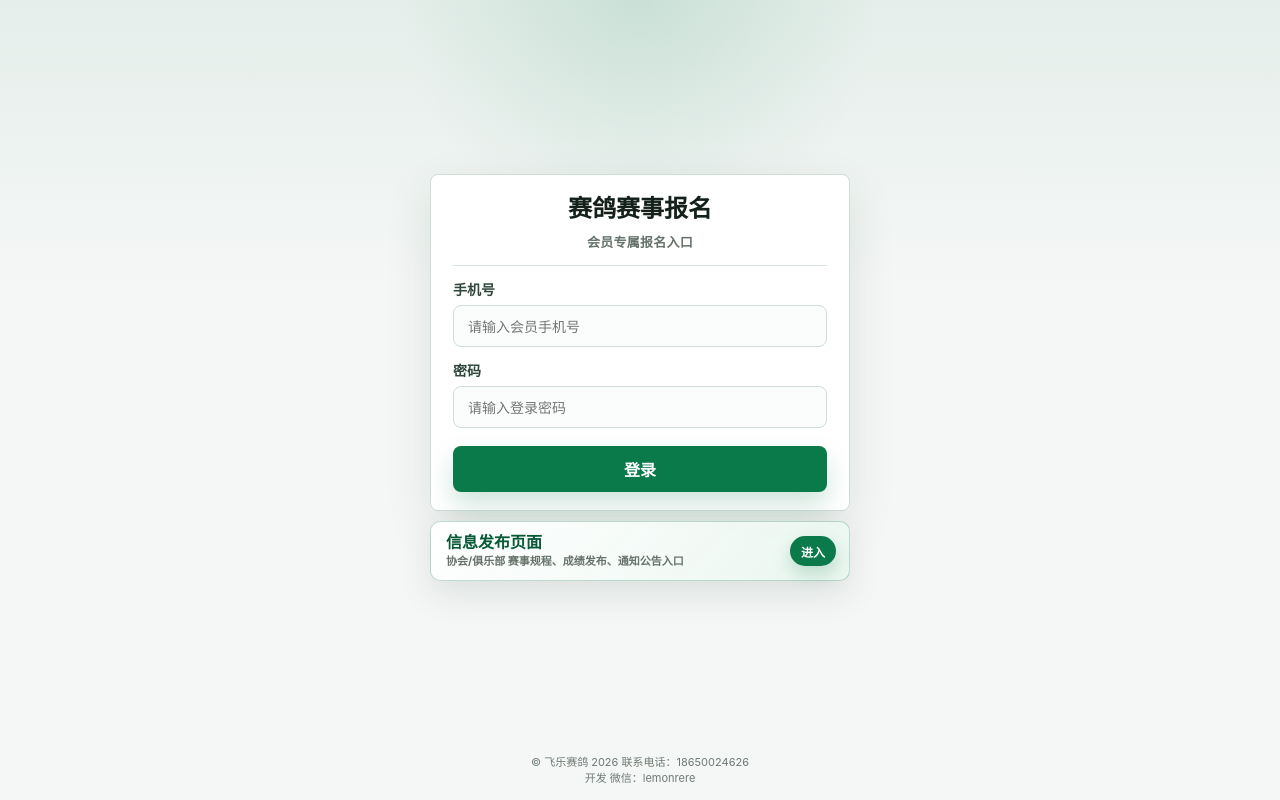
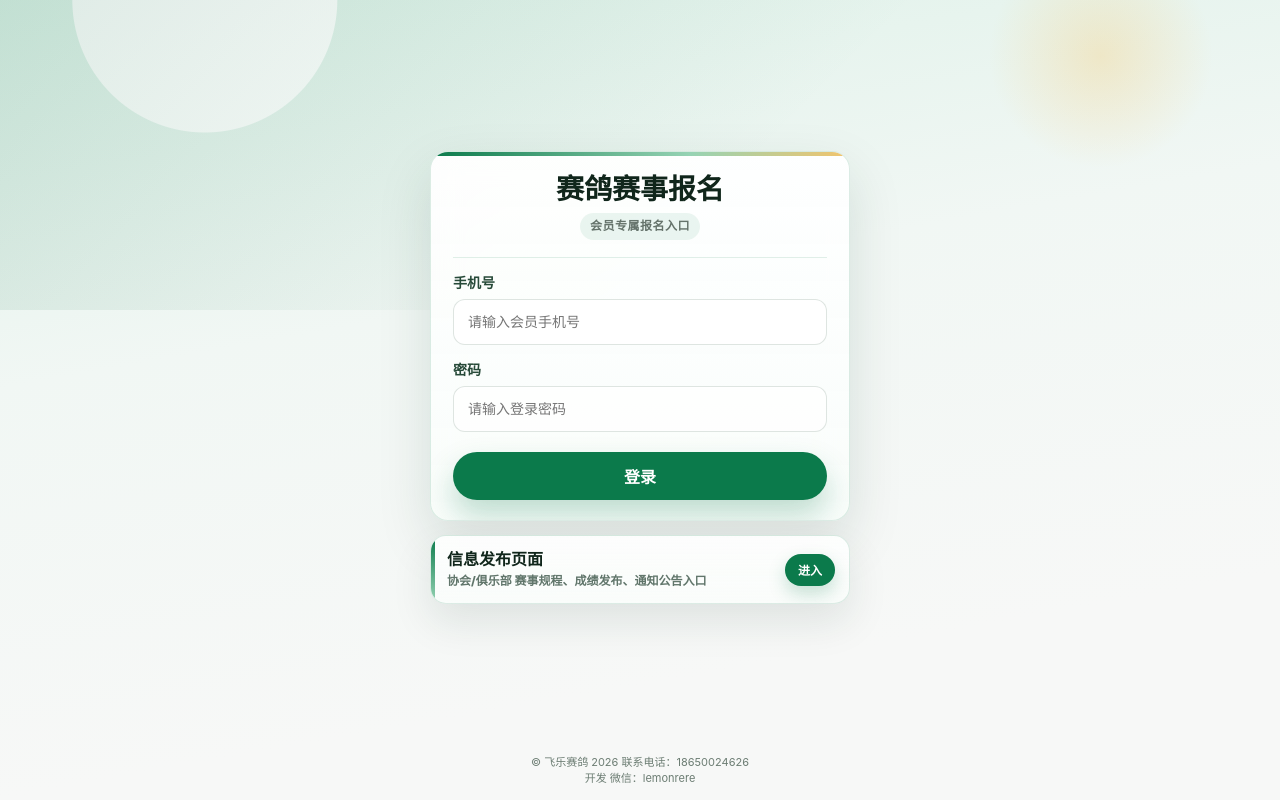
Before and after one commit to Alcu1n/PigeonRacing, a Vue app in the folder frontend/member-h5/: page /login in a window 1280 px wide. Built offline with nearby package versions, Linux system fonts and the light colour scheme; no server answers.

Commit message:
登录页 UI 更新

```diff
--- a/frontend/member-h5/src/style.css
+++ b/frontend/member-h5/src/style.css
@@ -34,25 +34,39 @@ button:disabled { cursor: not-allowed; opacity: .5; }
 }
 
 .login-screen {
+  position: relative;
+  overflow: hidden;
   min-height: 100dvh;
   display: grid;
   grid-template-rows: minmax(0, 1fr) auto;
   align-items: stretch;
   justify-items: center;
   gap: 0;
-  padding: 0 22px max(12px, env(safe-area-inset-bottom));
+  padding: 0 18px max(12px, env(safe-area-inset-bottom));
   background:
-    radial-gradient(circle at 50% 0, rgba(11, 122, 75, .12), rgba(11, 122, 75, 0) 240px),
-    linear-gradient(180deg, rgba(11, 122, 75, .07), rgba(245, 247, 246, 0) 36%),
-    var(--bg);
+    radial-gradient(circle at 16% 0%, rgba(255, 255, 255, .96) 0 132px, rgba(255, 255, 255, 0) 133px),
+    linear-gradient(170deg, rgba(221, 241, 232, .96) 0, rgba(241, 247, 244, .98) 38%, #f7f8f7 78%);
+}
+
+.login-screen::before {
+  content: "";
+  position: absolute;
+  inset: 0 0 auto;
+  height: 310px;
+  pointer-events: none;
+  background:
+    linear-gradient(135deg, rgba(8, 106, 63, .13), rgba(255, 255, 255, 0) 58%),
+    radial-gradient(circle at 86% 18%, rgba(251, 190, 78, .25), rgba(251, 190, 78, 0) 112px);
 }
 
 .login-main {
+  position: relative;
+  z-index: 1;
   width: 100%;
   align-self: center;
   display: grid;
   justify-items: center;
-  gap: 10px;
+  gap: 14px;
   padding: clamp(12px, 3.5dvh, 28px) 0;
 }
 
@@ -66,25 +80,40 @@ button:disabled { cursor: not-allowed; opacity: .5; }
 }
 
 .login-panel {
-  padding: 20px 22px 18px;
-  border-color: #cddfd5;
-  box-shadow: 0 18px 48px rgba(13, 43, 30, .11);
+  position: relative;
+  overflow: hidden;
+  padding: 22px 22px 20px;
+  border-color: rgba(11, 122, 75, .14);
+  border-radius: 18px;
+  background:
+    linear-gradient(180deg, rgba(255, 255, 255, .94), rgba(250, 253, 251, .90));
+  box-shadow: 0 22px 54px rgba(16, 52, 35, .13);
+  backdrop-filter: blur(14px);
+}
+
+.login-panel::before {
+  content: "";
+  position: absolute;
+  inset: 0 0 auto;
+  height: 4px;
+  background: linear-gradient(90deg, #0b7a4b, #96d3b4 62%, #f2c46d);
 }
 
 .login-brand {
   display: grid;
   justify-items: center;
-  gap: 5px;
-  padding-bottom: 13px;
-  border-bottom: 1px solid var(--border);
+  gap: 6px;
+  padding-bottom: 17px;
+  border-bottom: 1px solid rgba(11, 122, 75, .12);
   text-align: center;
 }
 
 .login-logo {
-  max-width: 136px;
-  max-height: 56px;
+  max-width: 152px;
+  max-height: 64px;
   object-fit: contain;
-  margin-bottom: 2px;
+  margin-bottom: 4px;
+  filter: drop-shadow(0 10px 18px rgba(16, 52, 35, .12));
 }
 
 .login-panel h1, .page-header h1, .result-panel h1 {
@@ -95,15 +124,21 @@ button:disabled { cursor: not-allowed; opacity: .5; }
 }
 
 .login-panel h1 {
-  margin-bottom: 3px;
-  font-size: 24px;
+  margin-bottom: 2px;
+  color: #10261b;
+  font-size: 28px;
+  line-height: 1.12;
   font-weight: 950;
 }
 
 .login-brand p {
-  font-size: 13px;
-  font-weight: 750;
-  letter-spacing: .02em;
+  border-radius: 999px;
+  padding: 4px 10px;
+  background: rgba(11, 122, 75, .08);
+  color: #075c38;
+  font-size: 12px;
+  font-weight: 900;
+  letter-spacing: .04em;
 }
 
 .login-panel p, .page-header p, .registration-header p, .race-card p {
@@ -166,15 +201,15 @@ button:disabled { cursor: not-allowed; opacity: .5; }
 
 .login-panel label, .search-box {
   display: grid;
-  gap: 6px;
-  margin-top: 13px;
+  gap: 7px;
+  margin-top: 14px;
   color: var(--muted);
   font-size: 14px;
 }
 
 .login-panel label > span {
-  color: #31493d;
-  font-weight: 800;
+  color: #274a39;
+  font-weight: 900;
 }
 
 .search-box {
@@ -194,13 +229,17 @@ button:disabled { cursor: not-allowed; opacity: .5; }
 }
 
 .login-panel input {
-  border-color: #cfded6;
-  background: #fbfdfc;
+  min-height: 46px;
+  border-color: rgba(35, 82, 58, .15);
+  border-radius: 12px;
+  background: rgba(255, 255, 255, .88);
+  box-shadow: inset 0 1px 0 rgba(255, 255, 255, .9);
 }
 
 .login-panel input:focus {
   border-color: var(--green);
-  box-shadow: 0 0 0 3px rgba(11, 122, 75, .12);
+  background: #fff;
+  box-shadow: 0 0 0 4px rgba(11, 122, 75, .11), 0 10px 22px rgba(13, 43, 30, .07);
 }
 
 .search-box input {
@@ -226,19 +265,28 @@ button:disabled { cursor: not-allowed; opacity: .5; }
 .wide { width: 100%; margin-top: 18px; }
 
 .login-panel .wide {
-  min-height: 46px;
-  margin-top: 18px;
+  min-height: 48px;
+  margin-top: 20px;
+  border-radius: 999px;
   font-size: 16px;
-  box-shadow: 0 12px 26px rgba(11, 122, 75, .20);
+  font-weight: 950;
+  box-shadow: 0 16px 30px rgba(11, 122, 75, .25);
+}
+
+.login-panel .wide:active {
+  transform: translateY(1px) scale(.99);
 }
 
 .login-footer {
-  color: #6d7b73;
+  position: relative;
+  z-index: 1;
+  width: min(100%, 420px);
+  color: #6c7d73;
   font-size: 11px;
   line-height: 1.4;
   text-align: center;
   align-self: end;
-  padding-bottom: 2px;
+  padding: 0 8px 2px;
 }
 
 .login-footer span {
@@ -248,28 +296,38 @@ button:disabled { cursor: not-allowed; opacity: .5; }
 .information-entry {
   width: min(100%, 420px);
   position: relative;
+  overflow: hidden;
   display: grid;
   grid-template-columns: 1fr auto;
   align-items: center;
-  gap: 4px 12px;
-  border: 1px solid rgba(11, 122, 75, .26);
-  border-radius: 10px;
-  padding: 11px 13px 11px 15px;
+  gap: 5px 12px;
+  border: 1px solid rgba(11, 122, 75, .14);
+  border-radius: 16px;
+  padding: 14px 14px 14px 16px;
   background:
-    linear-gradient(135deg, rgba(255, 255, 255, .98), rgba(233, 246, 239, .94));
+    linear-gradient(180deg, rgba(255, 255, 255, .90), rgba(250, 253, 251, .82));
   color: var(--text);
   text-align: left;
   text-decoration: none;
-  box-shadow: 0 14px 34px rgba(13, 43, 30, .10);
+  box-shadow: 0 18px 40px rgba(16, 52, 35, .10);
   transition: transform .16s ease, border-color .16s ease, box-shadow .16s ease;
+  backdrop-filter: blur(12px);
+}
+
+.information-entry::before {
+  content: "";
+  position: absolute;
+  inset: 0 auto 0 0;
+  width: 4px;
+  background: linear-gradient(180deg, #0b7a4b, #96d3b4);
 }
 
 .information-entry::after {
   content: "进入";
   grid-column: 2;
   grid-row: 1 / span 2;
-  min-width: 46px;
-  min-height: 30px;
+  min-width: 50px;
+  min-height: 32px;
   display: inline-grid;
   place-items: center;
   border-radius: 999px;
@@ -287,18 +345,18 @@ button:disabled { cursor: not-allowed; opacity: .5; }
 
 .information-entry strong {
   grid-column: 1;
-  color: var(--green-dark);
+  color: #10261b;
   font-size: 16px;
-  font-weight: 900;
+  font-weight: 950;
   line-height: 1.15;
 }
 
 .information-entry span {
   grid-column: 1;
-  color: var(--muted);
-  font-size: 11px;
-  font-weight: 750;
-  line-height: 1.25;
+  color: #61766b;
+  font-size: 12px;
+  font-weight: 800;
+  line-height: 1.35;
 }
 
 @media (max-height: 740px) {
--- a/frontend/member-h5/src/views/LoginView.vue
+++ b/frontend/member-h5/src/views/LoginView.vue
@@ -1,5 +1,5 @@
 <!-- [IN]: Branding API plus blank member phone and password input / 品牌 API 与空白会员手机号、密码输入 -->
-<!-- [OUT]: Centered logo login screen, public information entry, footer contact, and race-list navigation / 居中 Logo 登录页、公开信息入口、页脚联系信息与赛事列表导航 -->
+<!-- [OUT]: Polished logo login screen, public information entry, footer contact, and race-list navigation / 视觉优化后的 Logo 登录页、公开信息入口、页脚联系信息与赛事列表导航 -->
 <!-- [POS]: Frontend member login screen / 前端会员登录页面 -->
 <!-- Protocol: When updating me, sync this header + parent folder's .folder.md -->
 <!-- 协议:更新本文件时，同步更新此头注释及所属文件夹的 .folder.md -->
```
Also changed, not shown: frontend/member-h5/src/.folder.md, frontend/member-h5/src/views/.folder.md.
